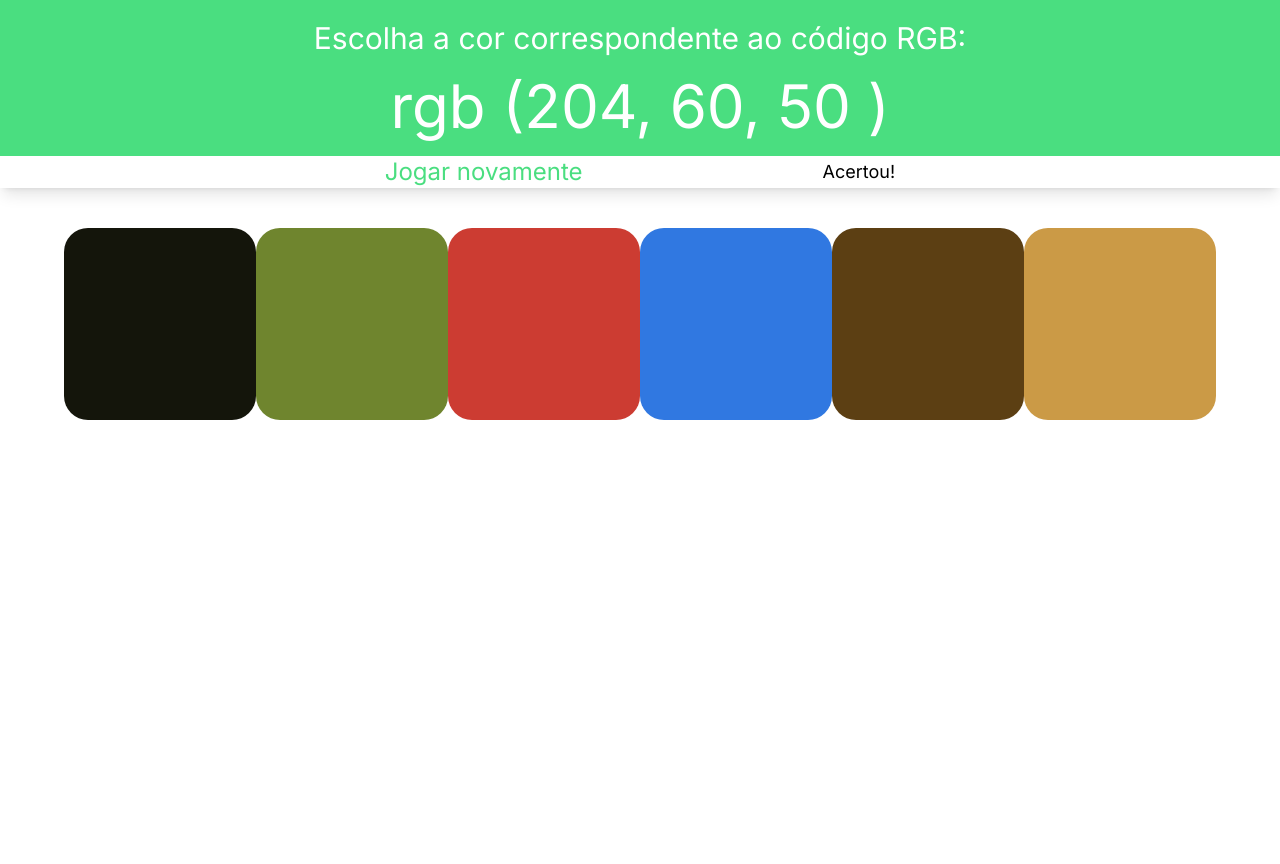
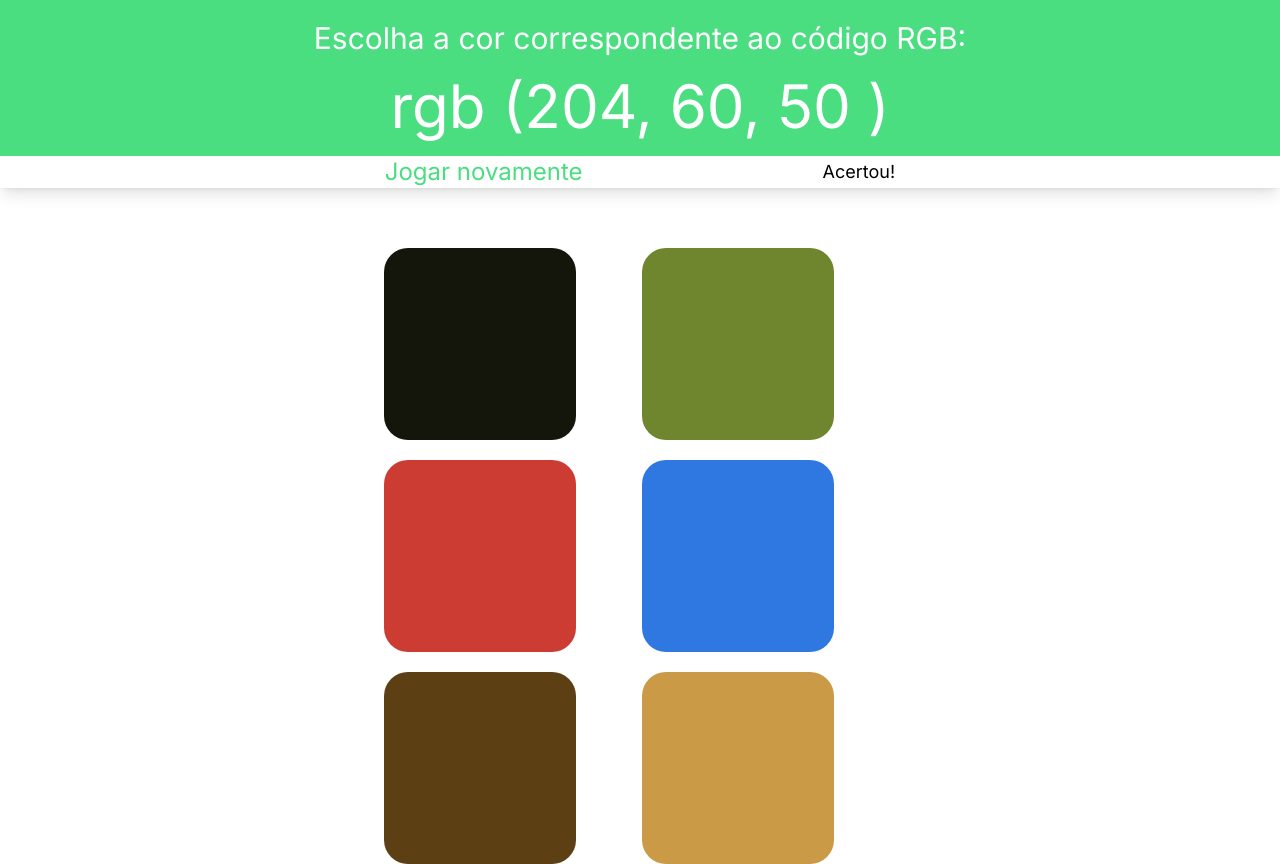
Before and after one commit to HenriqueMelo2007/colors-game, a Next.js app: page /jogar in a window 1280 px wide. Before the commit the page ends 800 px from the top, so only its background shows below. Built offline with nearby package versions, Linux system fonts and the light colour scheme.

Commit message:
estilização

```diff
--- a/src/app/jogar/page.tsx
+++ b/src/app/jogar/page.tsx
@@ -51,8 +51,6 @@ export default function Jogar() {
   })
 
 
-
-
   let n = 7
   const valoresFor = [...valores]
 
@@ -64,12 +62,9 @@ export default function Jogar() {
     n--
     let aleatorio = parseInt(Math.random() * n)
 
-
-
     const valorAleatorio = valoresFor.splice(aleatorio, 1)
     valoresMisturados = [...valoresMisturados, ...valorAleatorio]
   }
-
 
 
 function atualizarValores() {
@@ -94,8 +89,9 @@ function atualizarValores() {
         blue={valorCorreto.blue}
         atualizar={atualizarValores}
       />
-      <div className="w-full flex justify-center mt-10">
-        {valoresMisturados.length == 6 ? valoresMisturados.map(i => <Box red={i.red} green={i.green} blue={i.blue}></Box>) : 'oi'}
+
+      <div className="w-full grid grid-cols-colunaResponsiva px-96 gap-x-1 justify-center mt-10">
+        {valoresMisturados.length == 6 ? valoresMisturados.map(i => <Box key={gerarNumero()} red={i.red} green={i.green} blue={i.blue}></Box>) : 'oi'}
       </div>
     </div>
   )
--- a/src/components/box.tsx
+++ b/src/components/box.tsx
@@ -25,6 +25,6 @@ export function Box ({red, green, blue}:BoxProps) {
 
 
   return (
-    <div className={display ? 'h-48 w-48 rounded-3xl hover:cursor-pointer' : 'hidden'} onClick={displayNone} style={{background: `rgb(${redState}, ${green}, ${blue})`}}></div>
+    <div className={display ? 'h-48 w-48 rounded-3xl hover:cursor-pointer mt-5' : 'invisible'} onClick={displayNone} style={{background: `rgb(${redState}, ${green}, ${blue})`}}></div>
   )
 }
--- a/tailwind.config.ts
+++ b/tailwind.config.ts
@@ -13,6 +13,11 @@ const config: Config = {
         'gradient-conic':
           'conic-gradient(from 180deg at 50% 50%, var(--tw-gradient-stops))',
       },
+
+
+      gridTemplateColumns: {
+        'colunaResponsiva': 'repeat(auto-fit, minmax(192px, 1fr))',
+      }
     },
   },
   plugins: [],
```
